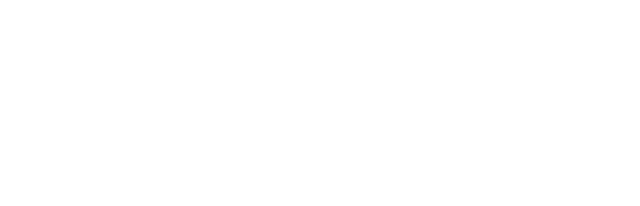
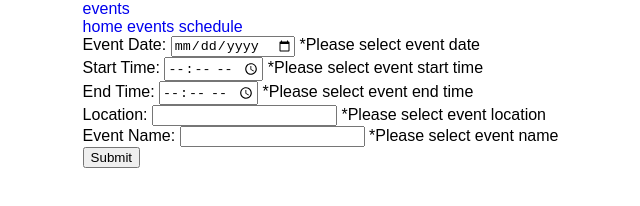
Before and after one commit to saifaliaxioned/ES6--Events, a plain HTML site: page index.html in a window 1280 px wide. Shown: the whole page, without its empty margins (7-647 px from the left). Drawn offline with Linux system fonts and the light colour scheme.

Commit message:
event form structure added

```diff
--- a/index.html
+++ b/index.html
@@ -11,7 +11,7 @@
   <!--font-awesome link for icons-->
   <link rel="stylesheet" href="https://cdnjs.cloudflare.com/ajax/libs/font-awesome/6.2.1/css/all.min.css">
   <!-- Default style-sheet is for 'media' type screen (color computer display).  -->
-  <link rel="stylesheet" media="screen" href="assets/css/style.css" >
+  <link rel="stylesheet" media="screen" href="assets/css/style.css">
 </head>
 
 <body>
@@ -19,12 +19,53 @@
   <div class="container">
     <!--header section start-->
     <header>
-
+      <div class="wrapper">
+        <h1 class="logo"><a href="index.html" title="Events">events</a></h1>
+        <nav>
+          <ul class="nav-items">
+            <li><a href="index.html" title="Home">home</a></li>
+            <li><a href="events.html" title="Events Schedule">events schedule</a></li>
+          </ul>
+        </nav>
+      </div>
     </header>
     <!--header section start-->
     <!--main section start-->
     <main>
-
+      <section class="events-info">
+        <div class="wrapper">
+          <form action="#FIXME" method="post" class="event-form">
+            <div class="input-group">
+              <label>Event Date:</label>
+              <input type="date" name="date" class="event-date">
+              <span class="input-error">*Please select event date</span>
+            </div>
+            <div class="input-group">
+              <label>Start Time:</label>
+              <input type="time" name="time" class="start-time">
+              <span class="input-error">*Please select event start time</span>
+            </div>
+            <div class="input-group">
+              <label>End Time:</label>
+              <input type="time" name="time" class="end-time">
+              <span class="input-error">*Please select event end time</span>
+            </div>
+            <div class="input-group">
+              <label>Location:</label>
+              <input type="text" name="location" class="location">
+              <span class="input-error">*Please select event location</span>
+            </div>
+            <div class="input-group">
+              <label>Event Name:</label>
+              <input type="text" name="event_name" class="event-name">
+              <span class="input-error">*Please select event name</span>
+            </div>
+            <div class="input-control">
+              <input type="submit" value="Submit" class="submit-btn">
+            </div>
+          </form>
+        </div>
+      </section>
     </main>
     <!--main section end-->
 
@@ -38,4 +79,5 @@
   <!--container end-->
   <script src="assets/js/script.js"></script>
 </body>
+
 </html>
```
